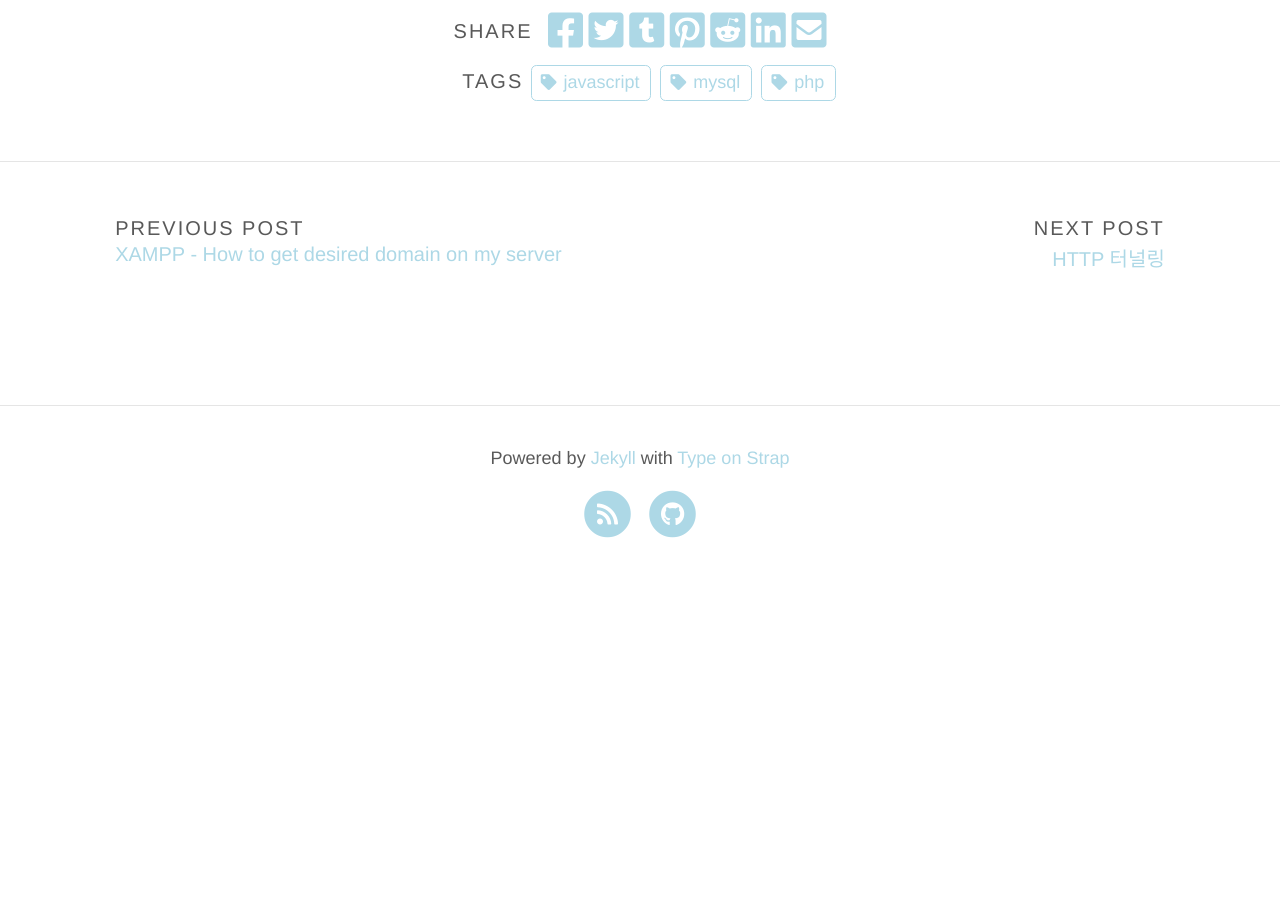
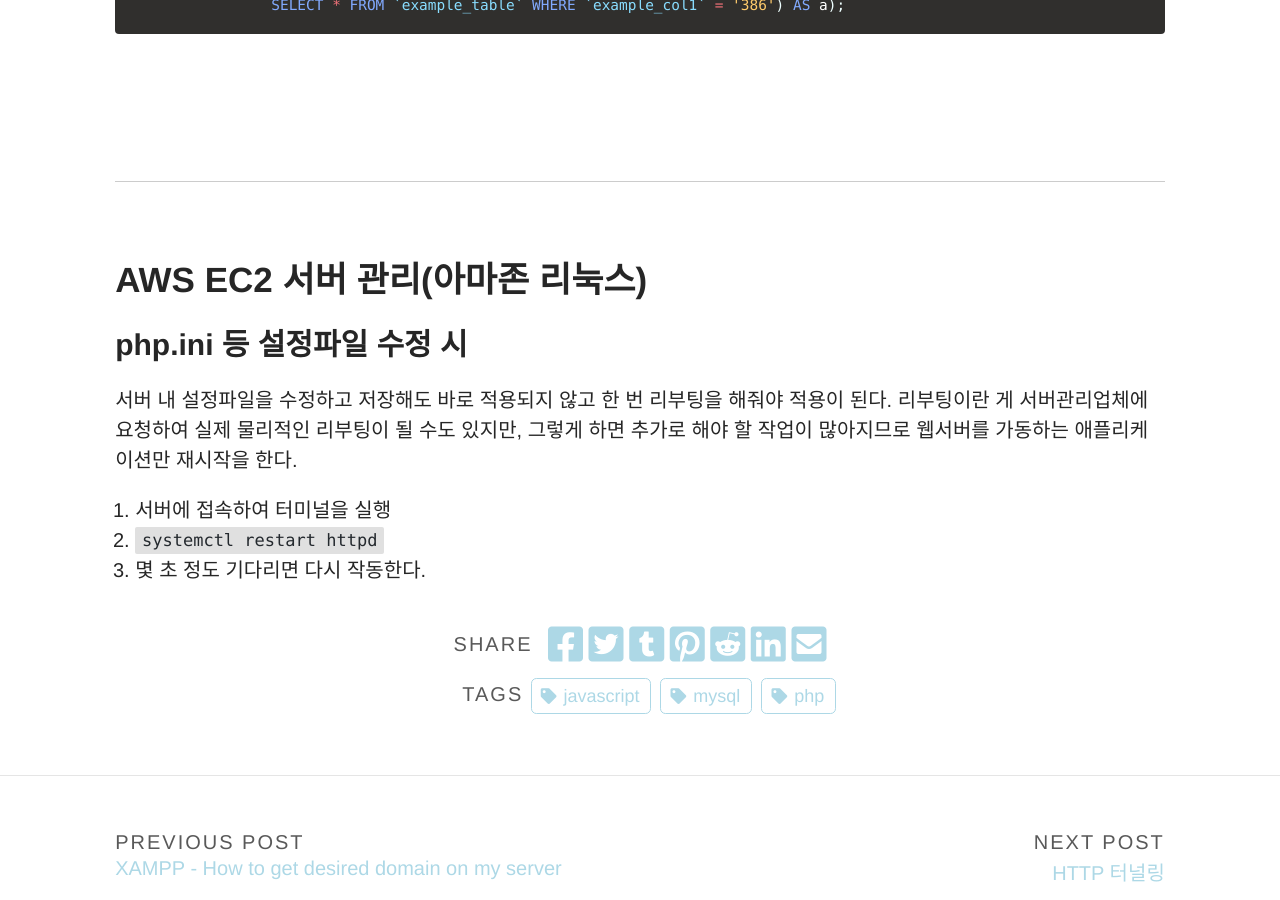
Before and after one commit to fffight88/fffight88.github.io, a Jekyll site: the page built from _posts/2023-04-13-coding-tips.md, in a window 1280 px wide and 900 px high, scrolled down 3723 px. Built offline with Jekyll 4.4.1, drawn with Linux system fonts in a browser that asks for light colours; a script that is not in the unit is left out; comment, search, counter and statistics services are not loaded; before the commit the page ends 4299 px from its top, so only the background shows below that; some of the changed text lies outside the part shown.

Commit message:
포스트 수정

````diff
--- a/_posts/2023-04-13-coding-tips.md
+++ b/_posts/2023-04-13-coding-tips.md
@@ -18,6 +18,8 @@ excerpt_separator: <!--more-->
   - [문자열처리 함수사용시 한글 깨짐](#문자열처리-함수사용시-한글-깨짐)
 - [MySQL](#mysql)
   - [UPDATE 문에서 주의사항](#update-문에서-주의사항)
+- [AWS EC2 서버 관리(아마존 리눅스)](#aws-ec2-서버-관리아마존-리눅스)
+  - [php.ini 등 설정파일 수정 시](#phpini-등-설정파일-수정-시)
 
 <br>
 
@@ -129,3 +131,22 @@ UPDATE `example_table` SET `example_col1` = '387' WHERE `example_col2` IN (
 	SELECT `a`.`example_col2` FROM (
 		SELECT * FROM `example_table` WHERE `example_col1` = '386') AS a);
 ```
+
+<br>
+<br>
+
+<br>
+
+***
+
+<br>
+
+## AWS EC2 서버 관리(아마존 리눅스)
+
+### php.ini 등 설정파일 수정 시
+
+서버 내 설정파일을 수정하고 저장해도 바로 적용되지 않고 한 번 리부팅을 해줘야 적용이 된다. 리부팅이란 게 서버관리업체에 요청하여 실제 물리적인 리부팅이 될 수도 있지만, 그렇게 하면 추가로 해야 할 작업이 많아지므로 웹서버를 가동하는 애플리케이션만 재시작을 한다.
+
+1. 서버에 접속하여 터미널을 실행
+2. `systemctl restart httpd`
+3. 몇 초 정도 기다리면 다시 작동한다.
````
Also changed, not shown: _jobdetail/tcps-management.md (+5 -2 lines).
